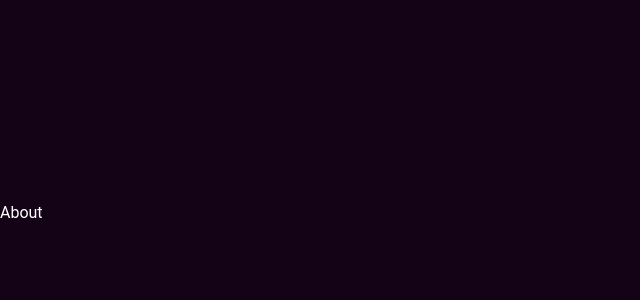
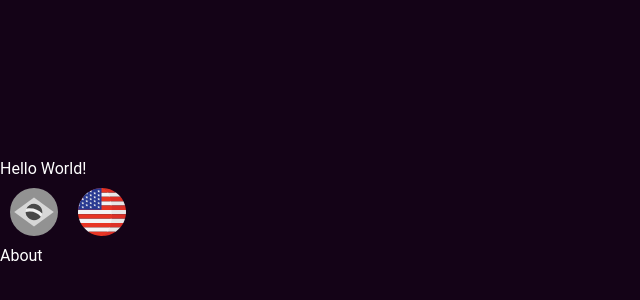
Before and after one commit to dionbiancha/portfolio-2023, a React (Vite) app: page / in a window 1280 px wide. Shown: the part 188-488 px from the top of the page, without its empty margins (0-640 px from the left). Built offline with nearby package versions, Linux system fonts and the light colour scheme.

Commit message:
config: init i18n

```diff
--- a/src/App.tsx
+++ b/src/App.tsx
@@ -1,10 +1,16 @@
 import "./App.css";
 import { About } from "src/pages";
+import { useTranslation } from "react-i18next";
+import LanguageSelection from "src/features/LanguageSelection";
+import "./i18n";
 
 function App() {
+  const { t } = useTranslation("home");
   return (
     <div>
       <div className="header"></div>
+      {t("message")}
+      <LanguageSelection />
       <About />
     </div>
   );
--- a/src/assets/index.js
+++ /dev/null
@@ -1,2 +0,0 @@
-export { default as BrasilFlag } from "./brasil-flag.svg";
-export { default as EuaFlag } from "./eua-flag.svg";
--- /dev/null
+++ b/src/assets/index.tsx
@@ -0,0 +1,4 @@
+import BrasilFlag from "./brasil-flag.svg";
+import EuaFlag from "./eua-flag.svg";
+
+export { EuaFlag, BrasilFlag };
--- /dev/null
+++ b/src/features/LanguageSelection/index.tsx
@@ -0,0 +1,38 @@
+import "./style.css";
+import { useTranslation } from "react-i18next";
+import { BrasilFlag, EuaFlag } from "src/assets";
+
+const Flag = ({ image, isSelected, ...props }: any) => (
+  <img
+    alt="flag"
+    src={image}
+    className={isSelected ? "flag selected" : "flag"}
+    {...props}
+  />
+);
+
+const LanguageSelection = () => {
+  const { i18n } = useTranslation();
+
+  function handleChangeLanguage(language: string) {
+    i18n.changeLanguage(language);
+  }
+
+  const selectedLanguage = i18n.language;
+  return (
+    <div className="flags-container">
+      <Flag
+        image={BrasilFlag}
+        isSelected={selectedLanguage === "pt-BR"}
+        onClick={() => handleChangeLanguage("pt-BR")}
+      />
+      <Flag
+        image={EuaFlag}
+        isSelected={selectedLanguage === "en-US"}
+        onClick={() => handleChangeLanguage("en-US")}
+      />
+    </div>
+  );
+};
+
+export default LanguageSelection;
--- /dev/null
+++ b/src/features/LanguageSelection/style.css
@@ -0,0 +1,23 @@
+.flags-container {
+  display: flex;
+}
+
+.flag {
+  cursor: pointer;
+  width: 48px;
+  height: 48px;
+  margin: 10px;
+  filter: grayscale(1);
+}
+
+.flag:hover {
+  filter: grayscale(0.5);
+}
+
+.selected {
+  filter: grayscale(0);
+}
+
+.selected:hover {
+  filter: grayscale(0);
+}
--- /dev/null
+++ b/src/i18n/index.jsx
@@ -0,0 +1,16 @@
+import i18n from "i18next";
+import LanguageDetector from "i18next-browser-languagedetector";
+import { initReactI18next } from "react-i18next";
+
+import translations from "./locales";
+
+const i18nConfig = {
+  resources: translations,
+  fallbackLng: "pt-BR",
+  defaultNS: "translations",
+};
+
+i18n.use(LanguageDetector).use(initReactI18next).init(i18nConfig);
+i18n.use(initReactI18next).init(i18nConfig);
+
+export default i18n;
--- /dev/null
+++ b/src/i18n/locales/en-us.json
@@ -0,0 +1,5 @@
+{
+  "home": {
+    "message": "Hello World!"
+  }
+}
--- /dev/null
+++ b/src/i18n/locales/index.jsx
@@ -0,0 +1,7 @@
+import ptBrTranslations from "./pt-br.json";
+import enUsTranslations from "./en-us.json";
+
+export default {
+  "pt-BR": ptBrTranslations,
+  "en-US": enUsTranslations,
+};
--- /dev/null
+++ b/src/i18n/locales/pt-br.json
@@ -0,0 +1,5 @@
+{
+  "home": {
+    "message": "Heloo maedafoca"
+  }
+}
```
Also changed, not shown: src/main.tsx (+7 -7 lines).
